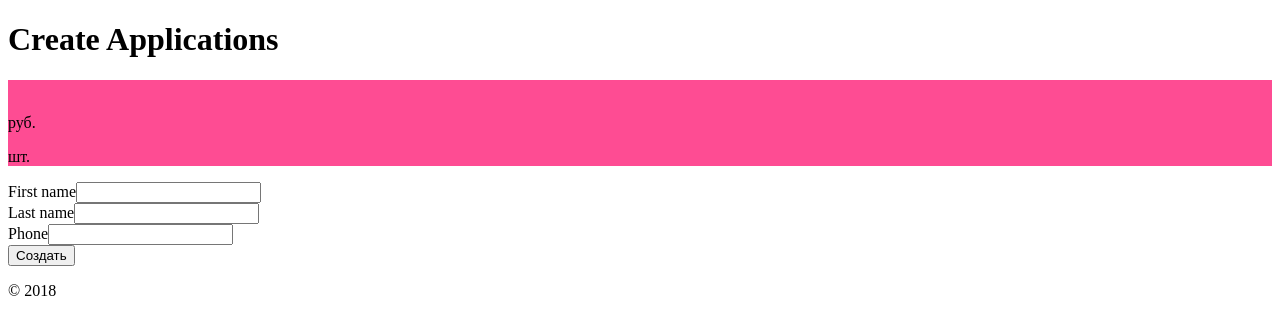
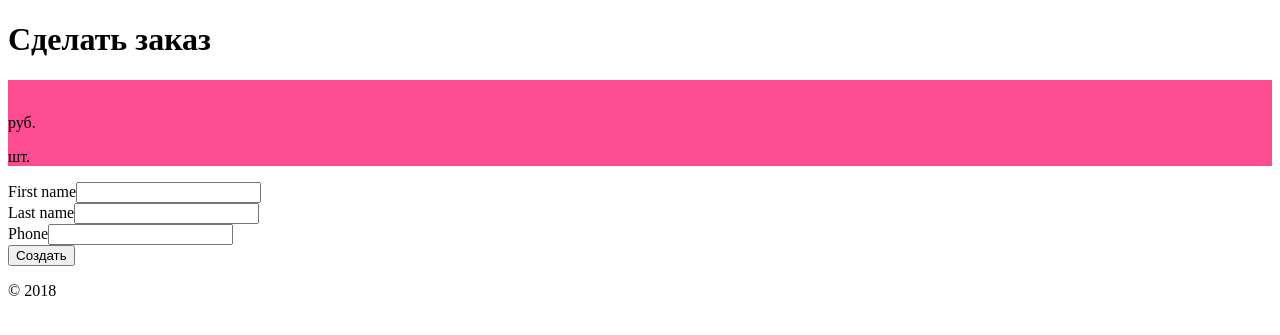
Before and after one commit to sinutkamixey/yii2-bshop, a Yii app: template frontend/views/applications/create.php in a window 1280 px wide. Shown: the top 335 px of the page. Run offline with PHP 8.4 and a stand-in for Yii, Linux system fonts and the light colour scheme; the template is opened without the code that fills it, so the values that code supplies are empty; form fields are guessed from the names that the template uses; some libraries are stand-ins or nearby versions.

Commit message:
Правки

```diff
--- a/frontend/views/applications/create.php
+++ b/frontend/views/applications/create.php
@@ -6,7 +6,7 @@ use yii\helpers\Html;
 /* @var $this yii\web\View */
 /* @var $model common\models\Applications */
 
-$this->title = Yii::t('app', 'Create Applications');
+$this->title = Yii::t('app', 'Сделать заказ');
 $this->params['breadcrumbs'][] = $this->title;
 ?>
 <div class="applications-create">
```
